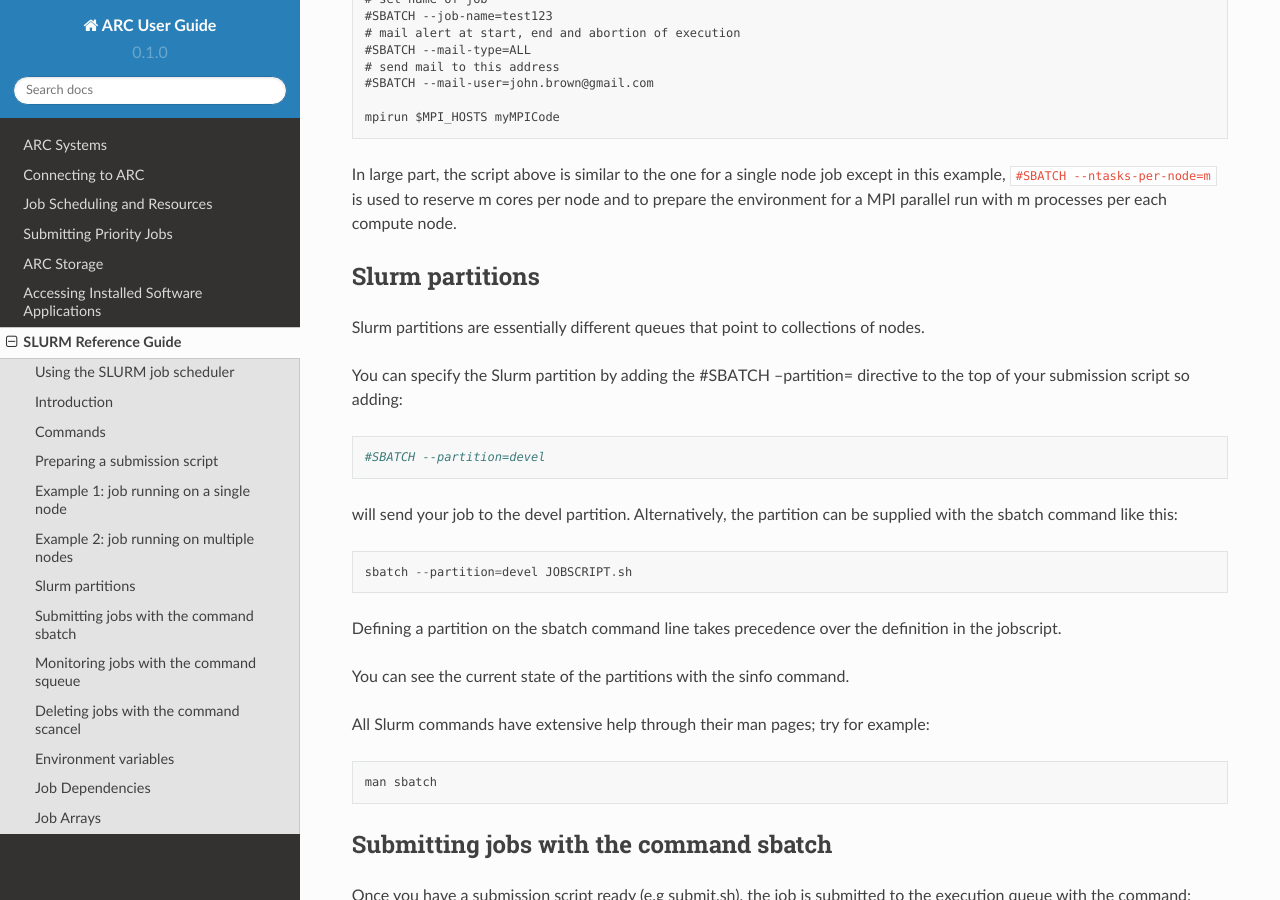
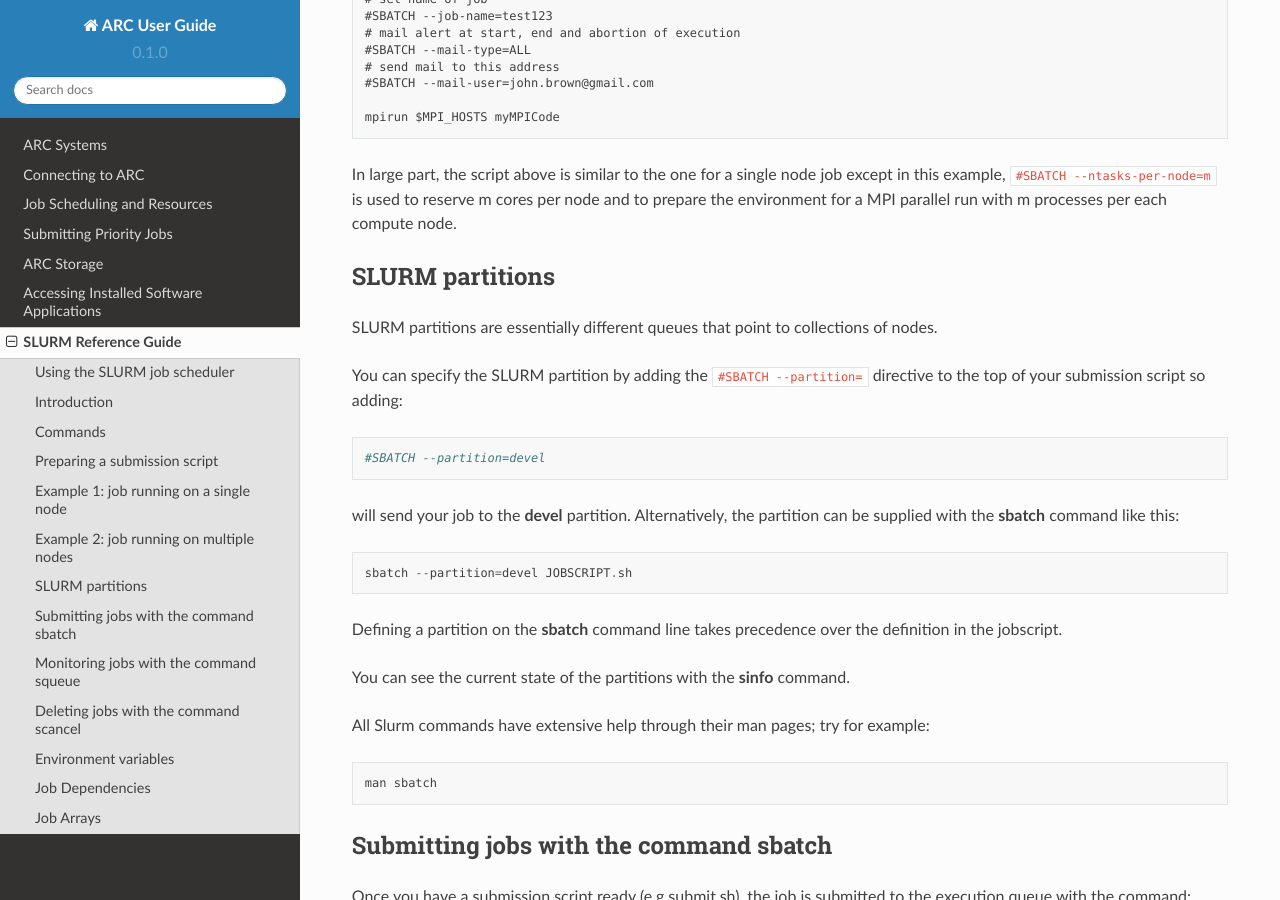
Before and after one commit to tina-friedrich/arc-user-guide, a Sphinx documentation site: the page built from docs/source/slurm-reference.rst, in a window 1280 px wide and 900 px high, scrolled down 3466 px. Built offline with Sphinx 7.4.7 and the Read the Docs theme 2.0.0, drawn with Linux system fonts in a browser that asks for light colours.

```diff
--- a/docs/source/slurm-reference.rst
+++ b/docs/source/slurm-reference.rst
@@ -147,22 +147,22 @@ Supposing no input needs to be specified, the following submission script runs t
 In large part, the script above is similar to the one for a single node job except in this example, ``#SBATCH --ntasks-per-node=m`` is used to reserve m cores per node and to
 prepare the environment for a MPI parallel run with m processes per each compute node.
 
-Slurm partitions
+SLURM partitions
 ----------------
 
-Slurm partitions are essentially different queues that point to collections of nodes.
+SLURM partitions are essentially different queues that point to collections of nodes.
 
-You can specify the Slurm partition by adding the #SBATCH --partition= directive to the top of your submission script so adding::
+You can specify the SLURM partition by adding the ``#SBATCH --partition=`` directive to the top of your submission script so adding::
 
   #SBATCH --partition=devel
 
-will send your job to the devel partition. Alternatively, the partition can be supplied with the sbatch command like this::
+will send your job to the **devel** partition. Alternatively, the partition can be supplied with the **sbatch** command like this::
 
   sbatch --partition=devel JOBSCRIPT.sh
 
-Defining a partition on the sbatch command line takes precedence over the definition in the jobscript.
+Defining a partition on the **sbatch** command line takes precedence over the definition in the jobscript.
 
-You can see the current state of the partitions with the sinfo command.
+You can see the current state of the partitions with the **sinfo** command.
 
 All Slurm commands have extensive help through their man pages; try for example::
 
```
